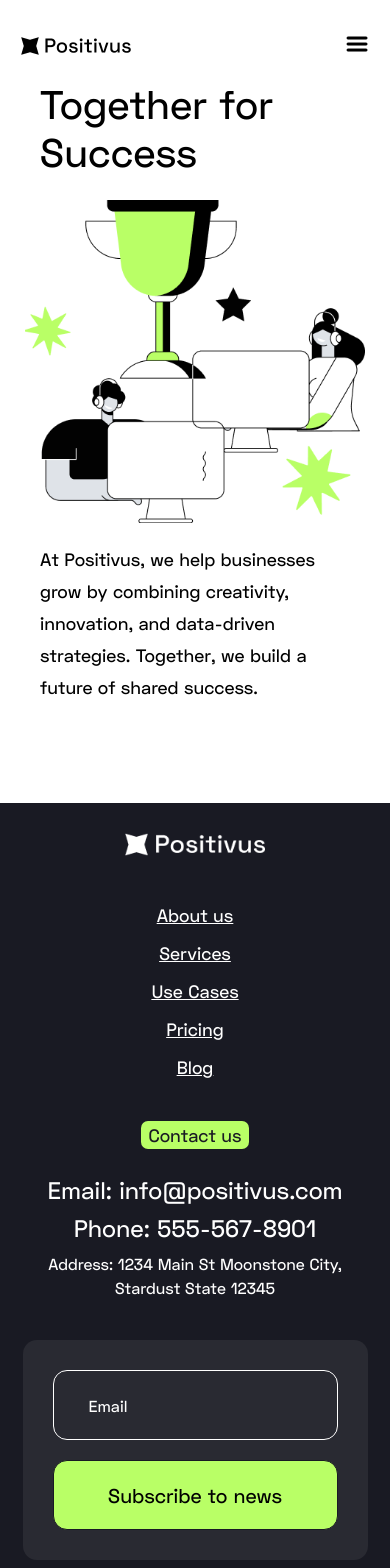
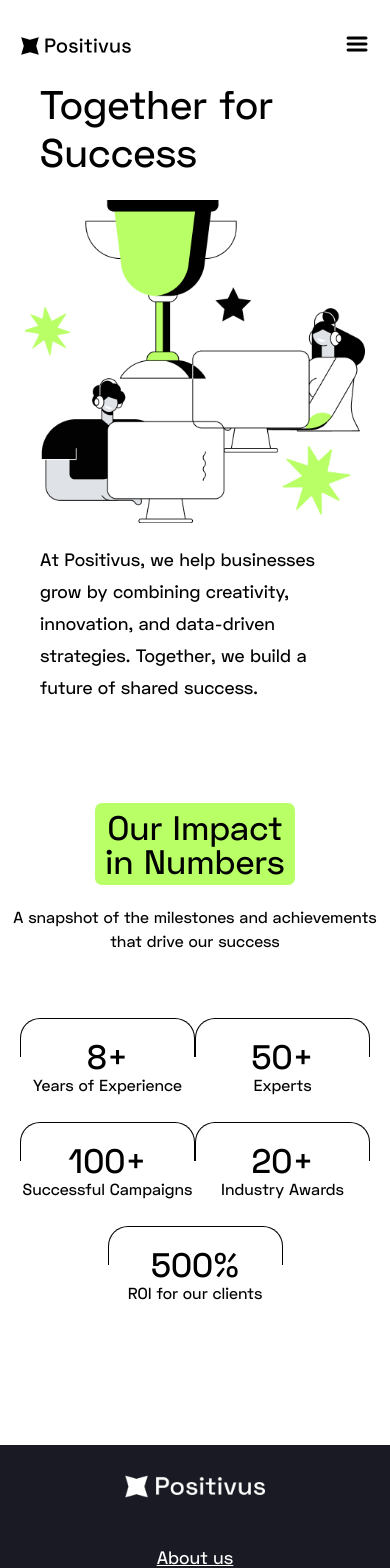
Before and after one commit to Ivanna-Kutsovol/Positivus, a Next.js app: page /about-us in a window 390 px wide. Shown: the top 1568 px of the page. Built offline with nearby package versions, Linux system fonts and the light colour scheme.

Commit message:
add block Our Impact in Numbers

```diff
--- /dev/null
+++ b/src/app/about-us/OurImpact/OurImpact.module.scss
@@ -0,0 +1,50 @@
+@use '../../styles/mixins' as text;
+
+.section{
+    padding: 0 0 140px 0;
+}
+
+.main{
+    @include text.text;
+
+    &__containerContent{
+        display: flex;
+        flex-direction: row;
+    }
+    &__content{
+        border-radius: 20px 20px 0px 0px;
+        border-top: 1px solid #000;
+        border-right: 1px solid #000;
+        border-left: 1px solid #000;
+        width: 250px;
+        height: 39px;
+        flex-shrink: 0;
+        margin: 30px 0 50px 0;
+        padding: 30px 0 0 30px;
+    }
+}
+
+@media(max-width: 800px) {
+    .section{
+        width:calc(100% + 20px);
+        right: 10px;
+        position: relative;
+    }
+    .main{
+        &__topic{
+            width: 200px;
+        }
+        &__containerContent{
+            flex-wrap: wrap;
+            flex-direction: row;
+            justify-content: center;
+        }
+        &__content{
+            width: 175px;
+            height: 39px;
+            margin: 25px 0 40px 0;
+            padding: 20px 0 0 0;
+            text-align: center;
+        }
+    }
+}
--- /dev/null
+++ b/src/app/about-us/OurImpact/OurImpact.tsx
@@ -0,0 +1,39 @@
+import React from "react";
+import stl from "./OurImpact.module.scss";
+import Image from "next/image";
+
+const OurImpact = () => {
+    return (
+        <section className={stl.section}>
+            <section className={stl.main}>
+                <section className={stl.main__text}>
+                    <h2 className={stl.main__topic}>Our Impact in Numbers</h2>
+                    <p className={stl.main__descriptionText}>A snapshot of the milestones and achievements that drive our success</p>
+                </section>
+            </section>
+            <section className={stl.main__containerContent}>
+                <div className={stl.main__content}>
+                    <h2>8+</h2>
+                    <p>Years of Experience</p>
+                </div>
+                <div className={stl.main__content}>
+                    <h2>50+</h2>
+                    <p>Experts</p>
+                </div>
+                <div className={stl.main__content}>
+                    <h2>100+</h2>
+                    <p>Successful Campaigns</p>
+                </div>
+                <div className={stl.main__content}>
+                    <h2>20+</h2>
+                    <p>Industry Awards</p>
+                </div>
+                <div className={stl.main__content}>
+                    <h2>500%</h2>
+                    <p>ROI for our clients</p>
+                </div>
+            </section>
+        </section>
+    )
+};
+export default OurImpact;
--- a/src/app/about-us/page.tsx
+++ b/src/app/about-us/page.tsx
@@ -1,9 +1,11 @@
 import Hero from "./hero/hero";
+import OurImpact from "./OurImpact/OurImpact";
 
 export default function AboutUS(){
     return(
         <div>
             <Hero/>
+            <OurImpact/>
         </div>
     )
 }
```
